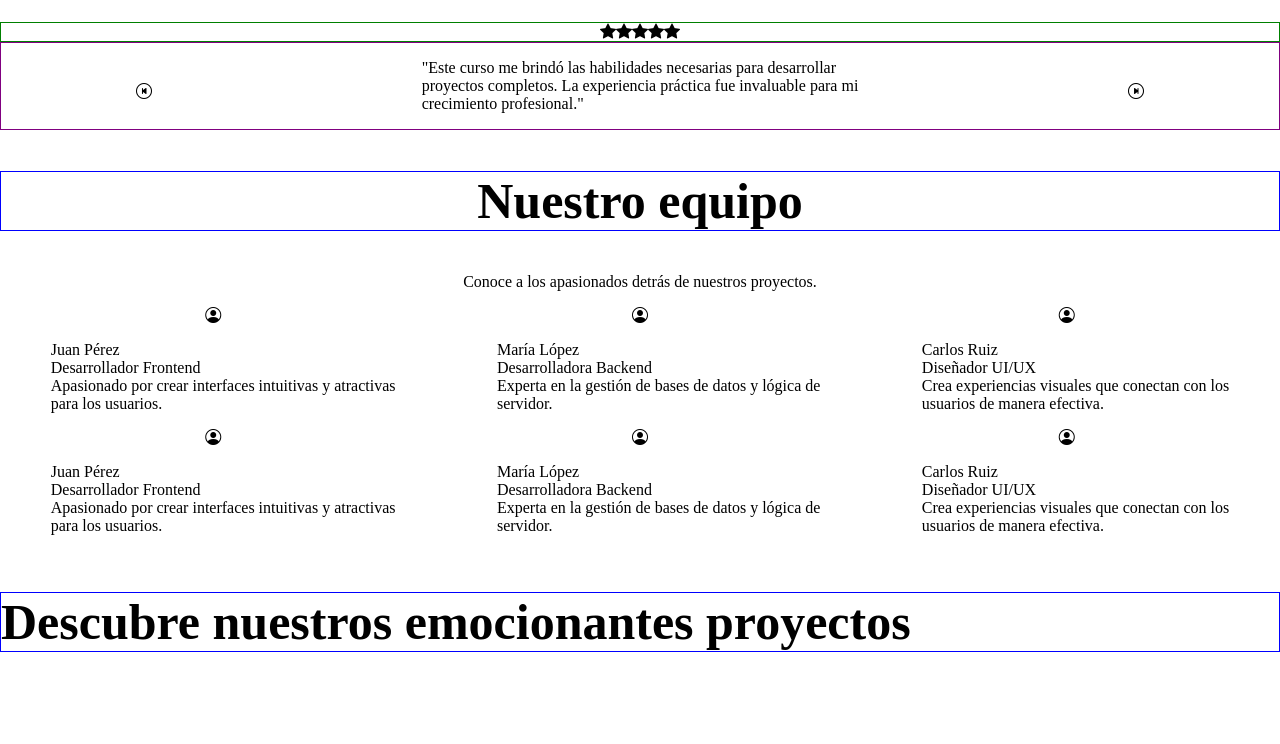
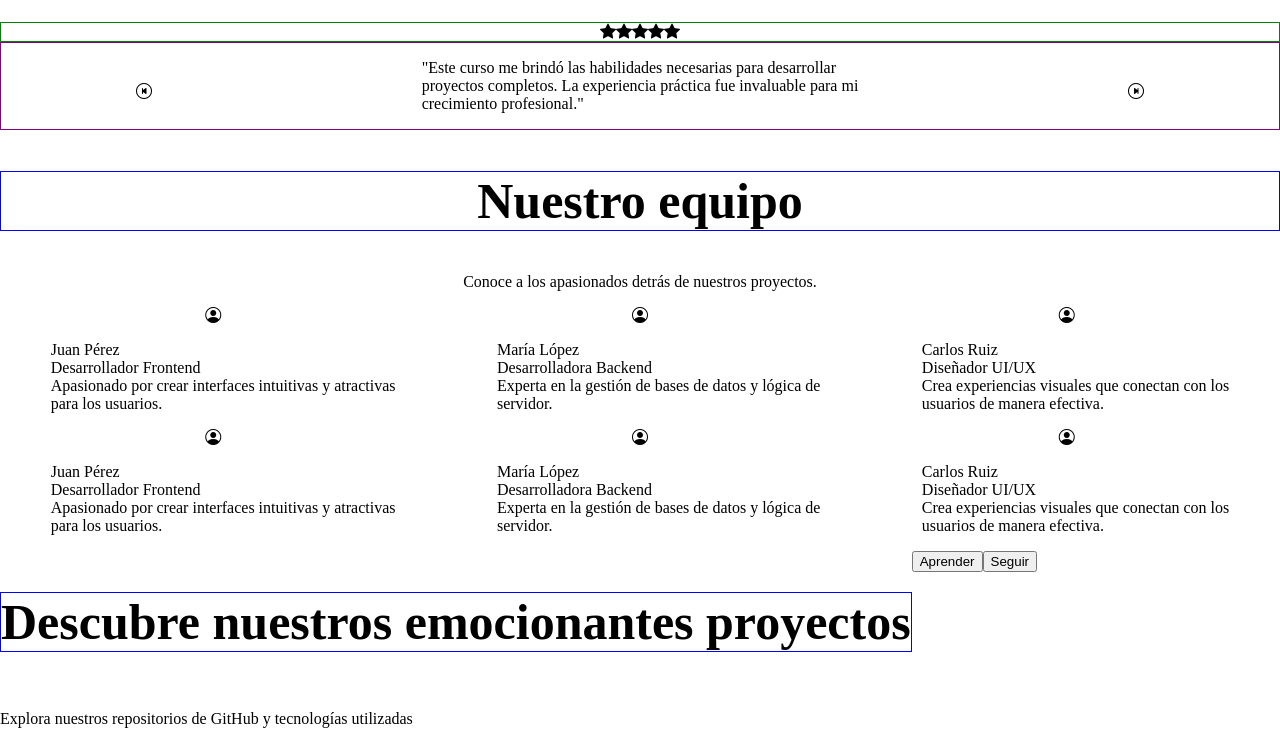
Before and after one commit to DANY10cruz/pagina-bit-grupo, a plain HTML site: page index.html in a window 1280 px wide. Shown: the part 1511-2255 px from the top of the page. Before the commit the page ends 2205 px from the top, so only its background shows below. Drawn offline with nearby package versions, Linux system fonts and the light colour scheme.

Commit message:
actualizacion

```diff
--- a/index.html
+++ b/index.html
@@ -235,7 +235,28 @@
 
     <!-- section 6 -->
     <section>
-      <h2>Descubre nuestros emocionantes proyectos</h2>
+      <div class="contenedor-section6">
+        <div class="contenedor-section6-h2">
+          <h2>Descubre nuestros emocionantes proyectos</h2>
+        </div>
+        <div>
+          <input
+            class="contenedor-section6-boton1"
+            type="button"
+            value="Aprender"
+          />
+        </div>
+        <div>
+          <input
+            class="contenedor-section6-boton2"
+            type="button"
+            value="Seguir"
+          />
+        </div>
+      </div>
+      <div class="contenedor-section6-parrafo">
+        <p>Explora nuestros repositorios de GitHub y tecnologías utilizadas</p>
+      </div>
     </section>
   </body>
 </html>
--- a/style.css
+++ b/style.css
@@ -192,3 +192,11 @@ h2 {
   display: flex;
   justify-content: space-around;
 }
+
+.contenedor-section6 {
+  display: flex;
+}
+
+.contenedor-section6-h2 {
+  margin: 0;
+}
```
Also changed, not shown: 1 other file.
